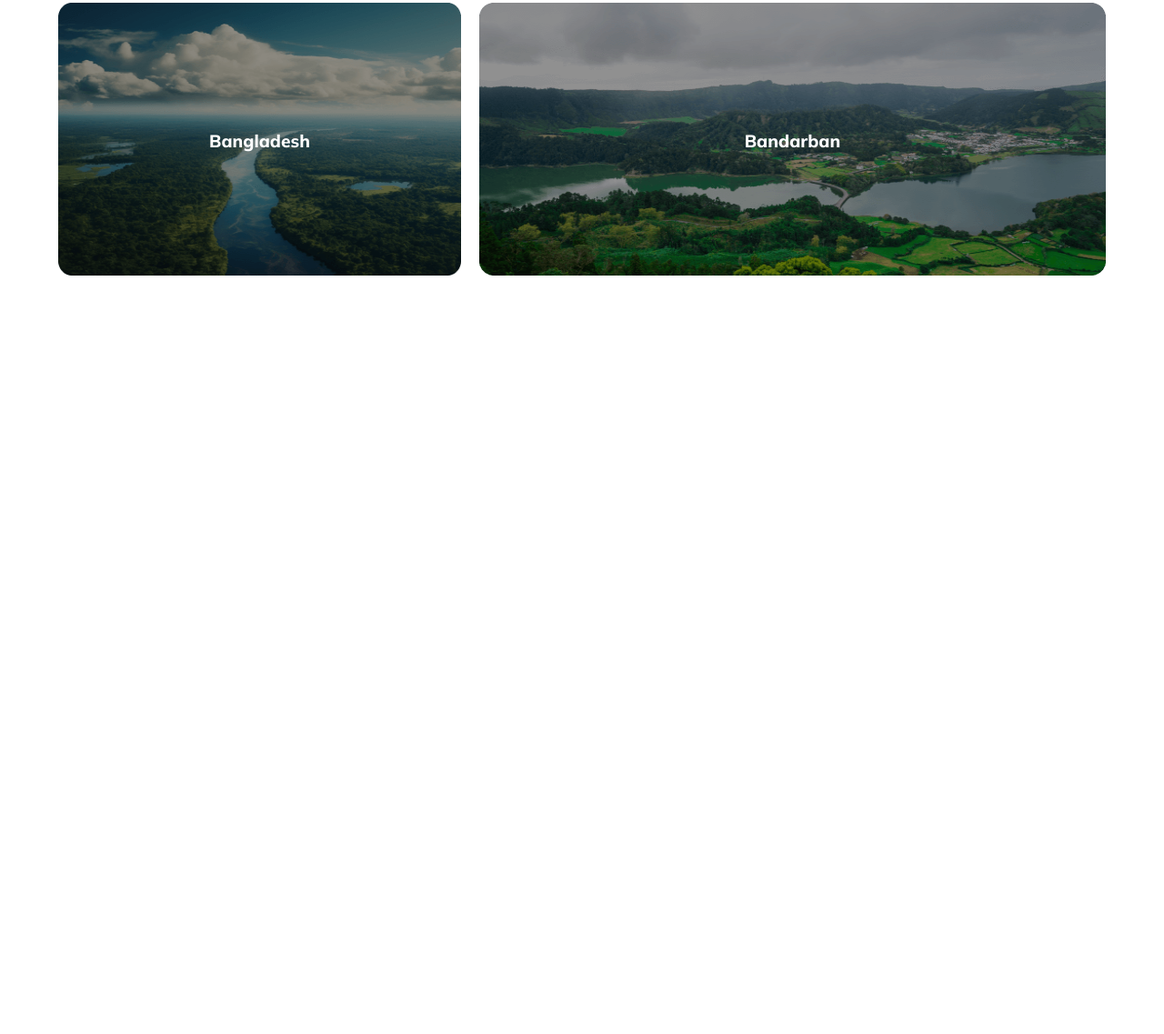
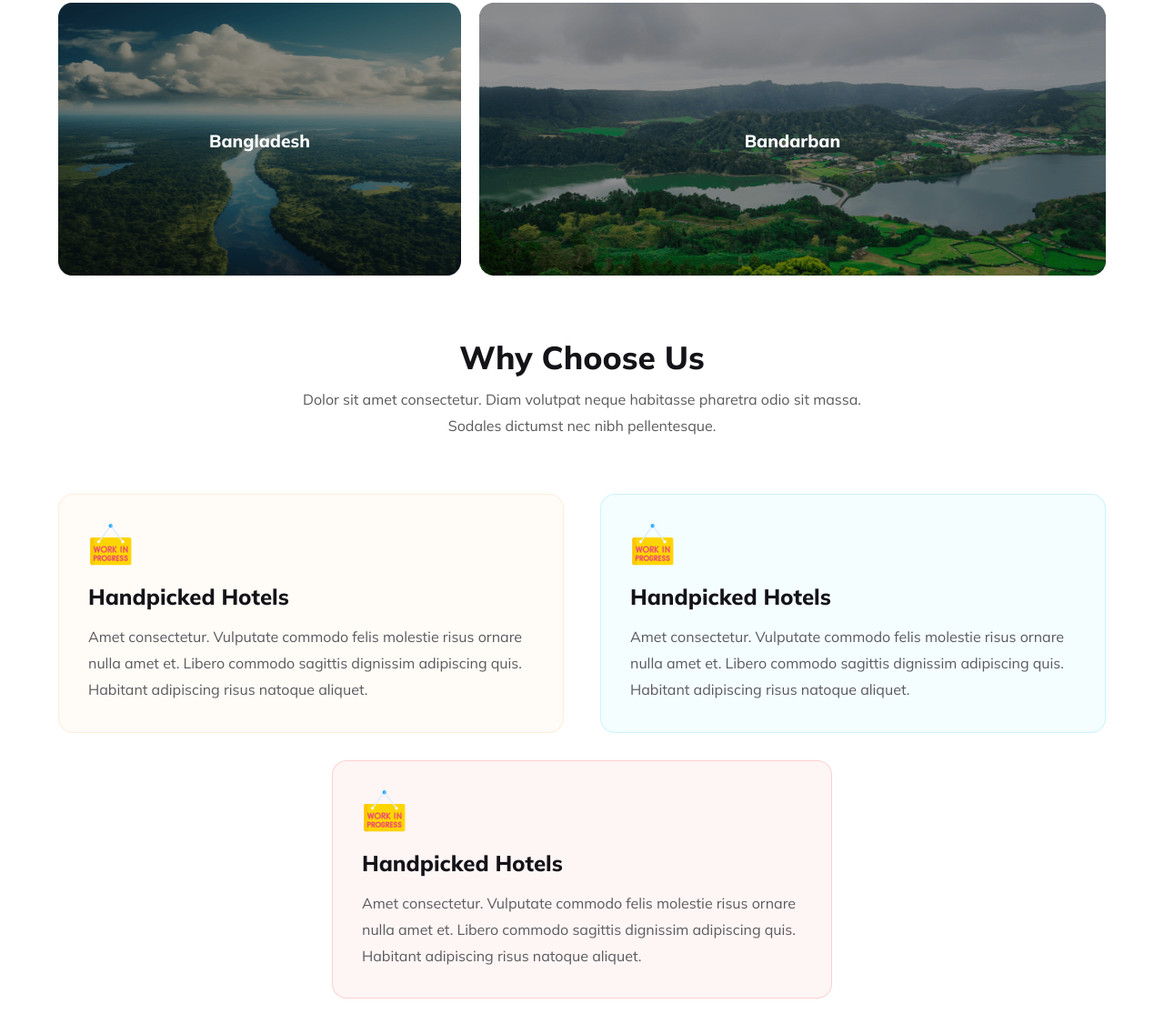
Before and after one commit to kowserahmed121/travel-responsive-layout, a plain HTML site: page index.html in a window 1280 px wide. Shown: the part 2118-3255 px from the top of the page at 91% size. Before the commit the page ends 2489 px from the top, so only its background shows below. Drawn offline with Linux system fonts and the light colour scheme.

Commit message:
choose use container section complete

```diff
--- a/css/style.css
+++ b/css/style.css
@@ -208,3 +208,48 @@ select {
   font-weight: 800;
   transform: translate(-50%, -50%);
 }
+
+/* choose use container css code here  */
+
+.choose-card {
+  display: grid;
+  grid-template-columns: 1fr 1fr;
+  gap: 40px;
+  margin-top: 60px;
+}
+.card {
+  box-sizing: border-box;
+  border: 1px solid rgba(251, 181, 99, 0.2);
+  border-radius: 16px;
+  background: rgba(251, 181, 99, 0.05);
+  padding: 2rem;
+}
+
+.green-card {
+  border: 1px solid rgba(41, 206, 246, 0.2);
+  border-radius: 16px;
+  background: rgba(41, 206, 246, 0.05);
+}
+
+.middle-card {
+  display: flex;
+  justify-content: center;
+  align-items: center;
+  margin-top: 30px;
+}
+.middle-card .card {
+  width: 550px;
+  border: 1px solid rgba(233, 68, 68, 0.2);
+  border-radius: 16px;
+  background: rgba(233, 68, 68, 0.05);
+}
+
+.card h4 {
+  color: rgb(19, 19, 24);
+  font-size: 1.5rem;
+  font-weight: 800;
+  line-height: 1.9rem;
+  margin: 15px 0px;
+}
+
+/* deals container section  */
--- a/index.html
+++ b/index.html
@@ -133,9 +133,33 @@
         </div>
       </section>
       <!-- choose use container css code here -->
-      <section class="choose-us-container">
+      <section class="container choose-us-container">
+        <h3 class="text-align">Why Choose Us</h3>
+        <p class="text-align">Dolor sit amet consectetur. Diam volutpat neque habitasse pharetra odio sit massa. <br> Sodales dictumst nec nibh pellentesque.</p>
+        <div class="choose-card">
+            <div class="card">
+                <img src="./icons/customers.png" alt="">
+                <h4>Handpicked Hotels</h4>
+                <p>Amet consectetur. Vulputate commodo felis molestie risus  ornare nulla amet et. Libero commodo sagittis dignissim adipiscing quis.  Habitant adipiscing risus natoque aliquet. </p>
+            </div>
+            <div class="card green-card">
+                <img src="./icons/customers.png" alt="">
+                <h4>Handpicked Hotels</h4>
+                <p>Amet consectetur. Vulputate commodo felis molestie risus  ornare nulla amet et. Libero commodo sagittis dignissim adipiscing quis. Habitant adipiscing risus natoque aliquet. </p>
+            </div>
+        </div>
+        <div class="middle-card">
+            <div class="card">
+                <img src="./icons/customers.png" alt="">
+                <h4>Handpicked Hotels</h4>
+                <p>Amet consectetur. Vulputate commodo felis molestie risus  ornare nulla amet et. Libero commodo sagittis dignissim adipiscing quis. Habitant adipiscing risus natoque aliquet. </p>
+            </div>
+        </div>
+      </section>
+      <!-- deals container section  -->
+       <section class="container deals-container">
 
-      </section>
+       </section>
     </main>
   </body>
 </html>
```
Also changed, not shown: icons/customers.png (added), icons/email.png (added), icons/projects.png (added), icons/ribon.png (added).
